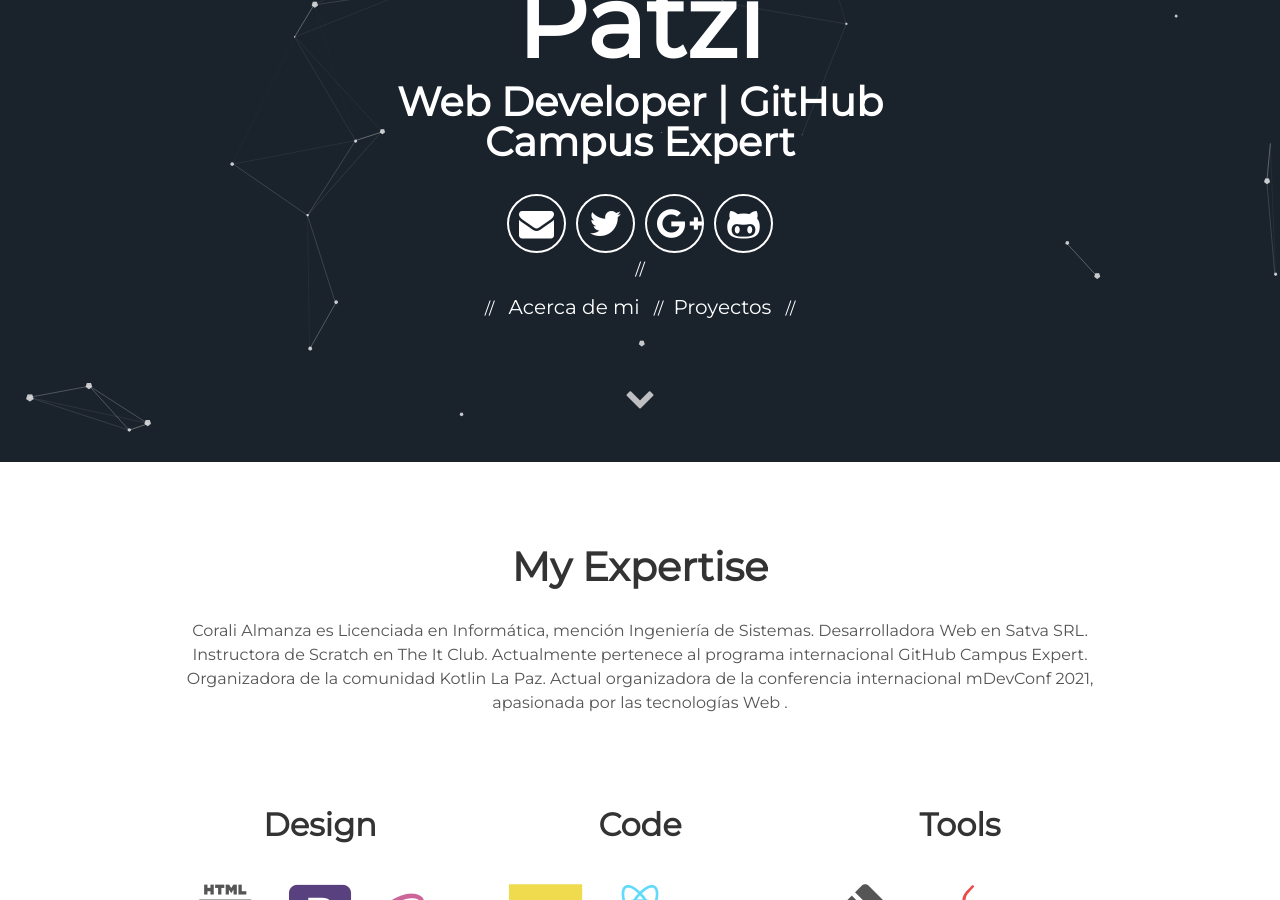
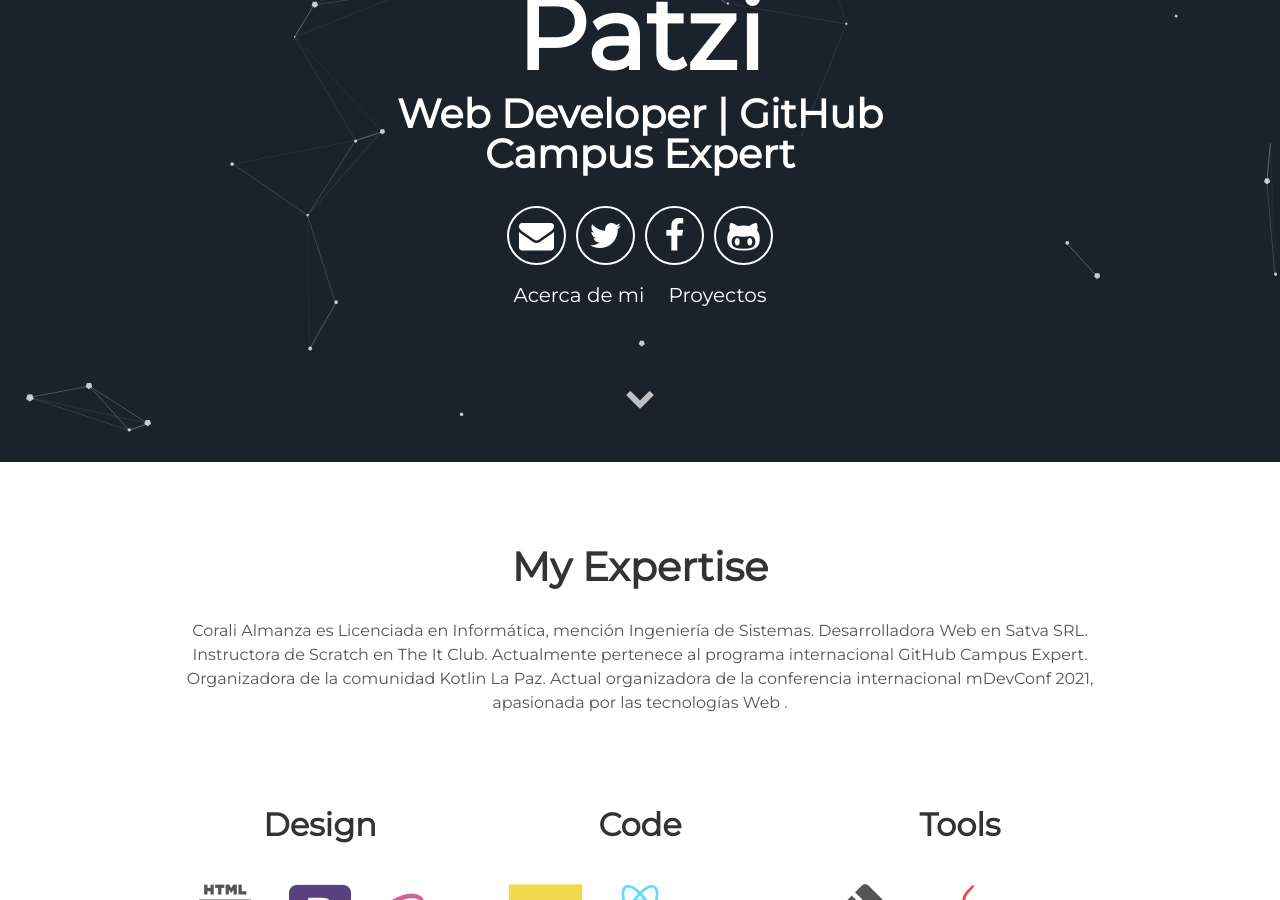
Before and after one commit to coralidiana/-coralidiana.github.io, a Jekyll site: the page built from index.html, in a window 1280 px wide and 900 px high, scrolled down 438 px. Built offline with Jekyll 4.4.1, drawn with Linux system fonts in a browser that asks for light colours.

Commit message:
Update header.html

```diff
--- a/_includes/header.html
+++ b/_includes/header.html
@@ -6,14 +6,14 @@
       </h1>
       <div class="header-icons">
         <a aria-label="Send email" href="#"><i class="icon fa fa-envelope"></i></a>
-        <a aria-label="My Twitter" target="_blank" href="#"><i class="icon fa fa-twitter" aria-hidden="true"></i></a>
-        <a aria-label="My Google Plus" target="_blank" href="#"><i class="icon fa fa-google-plus" aria-hidden="true"></i></a>
-        <a aria-label="My Github" target="_blank" href="#"><i class="icon fa fa-github-alt" aria-hidden="true"></i></a>
+        <a aria-label="My Twitter" target="_blank" href="https://twitter.com/coralidiana1"><i class="icon fa fa-twitter" aria-hidden="true"></i></a>
+        <a aria-label="My Facebook" target="_blank" href="#"><i class="icon fa fa-facebook" aria-hidden="true"></i></a>
+        <a aria-label="My Github" target="_blank" href="https://github.com/coralidiana"><i class="icon fa fa-github-alt" aria-hidden="true"></i></a>
       </div>
-      //<div class="header-links">
-       // <a class="link" href="#about" data-scroll>Acerca de mi</a>
-        //<a class="link" href="#projects" data-scroll>Proyectos</a>
-     // </div>
+      <div class="header-links">
+        <a class="link" href="#about" data-scroll>Acerca de mi</a>
+       <a class="link" href="#projects" data-scroll>Proyectos</a>
+      </div>
   </div>
   //<a class="down" href="#about" data-scroll><i class="icon fa fa-chevron-down" aria-hidden="true"></i></a>
 </div>
```
